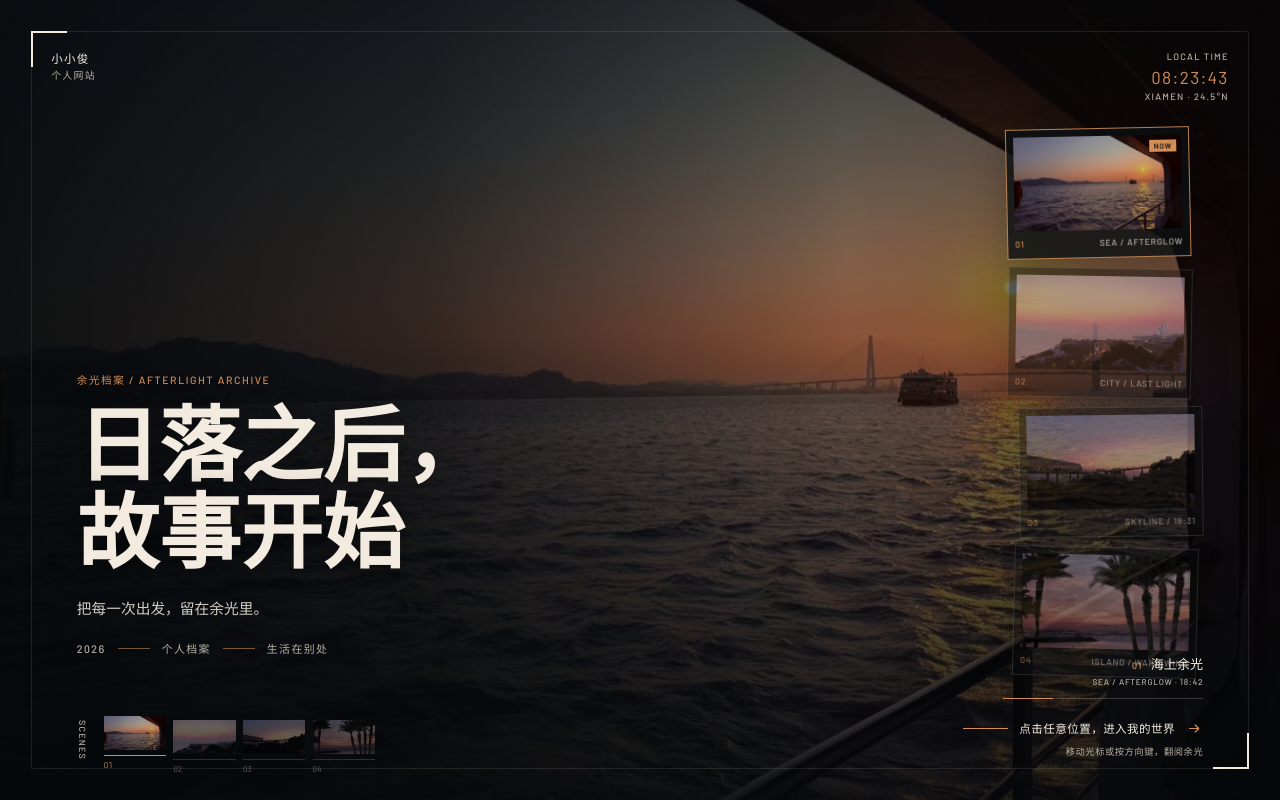
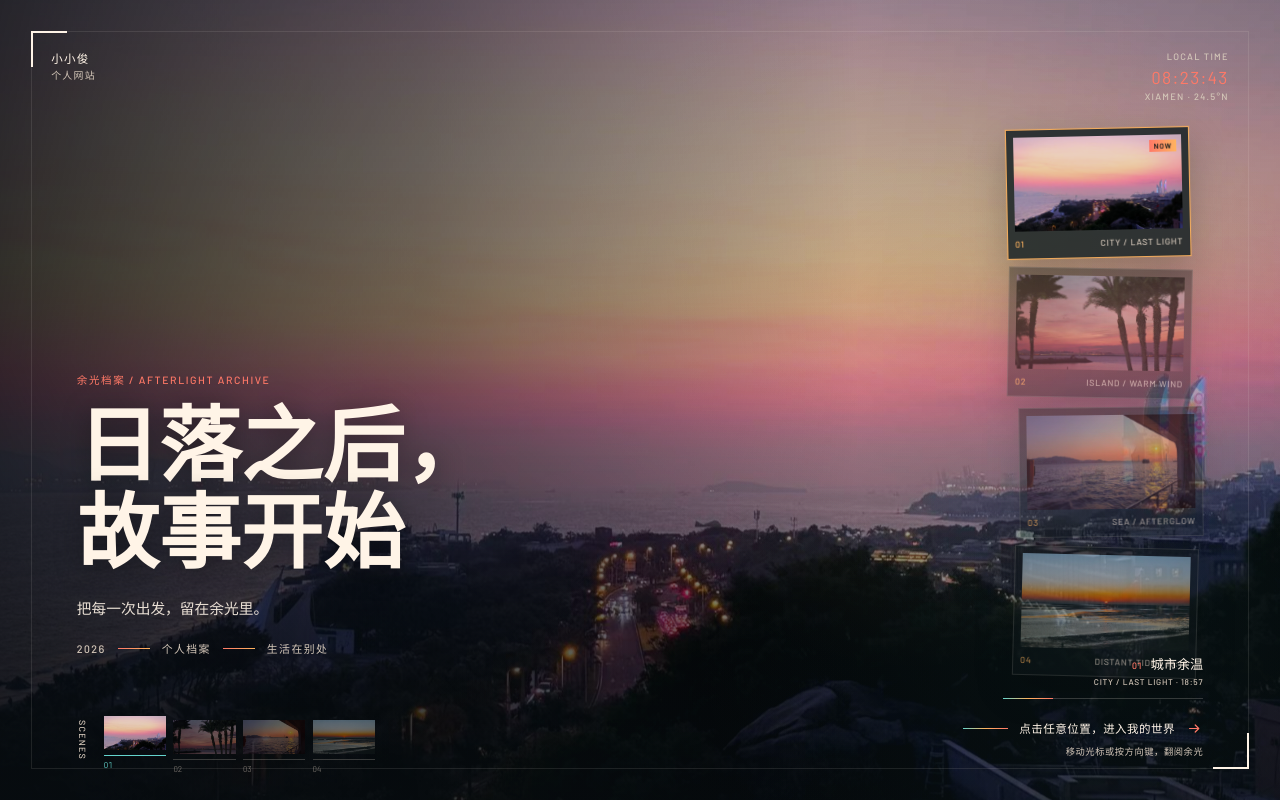
Before and after one commit to Liu-Zejun/xiaoxiaojun-site, a plain HTML site: page index.html in a window 1280 px wide. Drawn offline with Linux system fonts and the light colour scheme.

Commit message:
Brighten entry with vibrant sunset palette

```diff
--- a/css/entry.css
+++ b/css/entry.css
@@ -5,13 +5,14 @@
 }
 
 :root {
-  --entry-ink: #0c1113;
-  --entry-ink-soft: #151c1f;
-  --entry-paper: #f3ebdf;
-  --entry-paper-dim: #b8b0a5;
-  --entry-amber: #d38e55;
-  --entry-sea: #6f898b;
-  --entry-line: rgba(243, 235, 223, 0.22);
+  --entry-ink: #10191c;
+  --entry-ink-soft: #1a282b;
+  --entry-paper: #fff4e7;
+  --entry-paper-dim: #d4c7b9;
+  --entry-amber: #ffb45f;
+  --entry-coral: #ff7967;
+  --entry-sea: #64d4cd;
+  --entry-line: rgba(255, 244, 231, 0.3);
 }
 
 html,
@@ -73,7 +74,7 @@ body.entry-page {
   object-fit: cover;
   object-position: center 54%;
   opacity: 0;
-  filter: saturate(0.82) contrast(1.02) brightness(0.76);
+  filter: saturate(1.14) contrast(1.03) brightness(0.91);
   transform: scale(1.055) translate3d(
     calc((var(--pointer-x) - 0.5) * -12px),
     calc((var(--pointer-y) - 0.5) * -8px),
@@ -89,9 +90,10 @@ body.entry-page {
 
 .entry-wash {
   background:
-    linear-gradient(90deg, rgba(5, 9, 11, 0.9) 0%, rgba(5, 9, 11, 0.68) 33%, rgba(5, 9, 11, 0.2) 66%, rgba(5, 9, 11, 0.3) 100%),
-    linear-gradient(180deg, rgba(5, 9, 11, 0.56) 0%, rgba(5, 9, 11, 0.04) 42%, rgba(5, 9, 11, 0.76) 100%),
-    radial-gradient(circle at 72% 40%, rgba(207, 145, 86, 0.1), transparent 35%);
+    linear-gradient(90deg, rgba(7, 12, 16, 0.8) 0%, rgba(7, 12, 16, 0.5) 33%, rgba(7, 12, 16, 0.08) 67%, rgba(7, 12, 16, 0.14) 100%),
+    linear-gradient(180deg, rgba(8, 14, 18, 0.26) 0%, rgba(8, 14, 18, 0.02) 45%, rgba(8, 14, 18, 0.62) 100%),
+    radial-gradient(circle at 72% 38%, rgba(255, 166, 92, 0.16), transparent 35%),
+    radial-gradient(circle at 88% 76%, rgba(74, 207, 199, 0.1), transparent 34%);
   pointer-events: none;
 }
 
@@ -115,7 +117,7 @@ body.entry-page {
   position: absolute;
   width: 34px;
   height: 34px;
-  border-color: rgba(211, 142, 85, 0.72);
+  border-color: rgba(255, 121, 103, 0.86);
 }
 
 .entry-cropmarks::before {
@@ -180,7 +182,7 @@ body.entry-page {
 
 #entry-time {
   margin: 0.18rem 0;
-  color: var(--entry-amber);
+  color: var(--entry-coral);
   font-size: 1.08rem;
   font-weight: 400;
   letter-spacing: 0.08em;
@@ -207,7 +209,7 @@ body.entry-page {
   width: 100%;
   padding: 0.44rem 0.44rem 0.55rem;
   border: 1px solid rgba(243, 235, 223, 0.19);
-  background: rgba(10, 14, 16, 0.58);
+  background: rgba(16, 25, 28, 0.56);
   box-shadow: 0 14px 35px rgba(0, 0, 0, 0.22);
   opacity: 0.62;
   backdrop-filter: blur(8px);
@@ -231,8 +233,9 @@ body.entry-page {
 }
 
 .entry-archive-card.is-active {
-  border-color: rgba(211, 142, 85, 0.88);
-  background: rgba(12, 17, 19, 0.82);
+  border-color: rgba(255, 180, 95, 0.94);
+  background: rgba(18, 30, 33, 0.82);
+  box-shadow: 0 14px 35px rgba(0, 0, 0, 0.22), 0 0 0 1px rgba(255, 180, 95, 0.12);
   opacity: 1;
 }
 
@@ -242,7 +245,7 @@ body.entry-page {
   top: 0.72rem;
   right: 0.72rem;
   padding: 0.14rem 0.3rem;
-  background: var(--entry-amber);
+  background: linear-gradient(90deg, var(--entry-coral), var(--entry-amber));
   color: var(--entry-ink);
   font-size: 0.46rem;
   font-weight: 600;
@@ -276,7 +279,7 @@ body.entry-page {
   width: 100%;
   height: 100%;
   object-fit: cover;
-  filter: saturate(0.82) brightness(0.82);
+  filter: saturate(1.08) brightness(0.92);
 }
 
 .entry-archive-card figcaption {
@@ -313,7 +316,7 @@ body.entry-page {
 
 .entry-kicker {
   margin-bottom: 1.05rem;
-  color: var(--entry-amber);
+  color: var(--entry-coral);
   font-size: 0.66rem;
   font-weight: 500;
   letter-spacing: 0.15em;
@@ -326,7 +329,7 @@ body.entry-page {
   font-weight: 600;
   line-height: 1.07;
   text-wrap: balance;
-  text-shadow: 0 4px 30px rgba(0, 0, 0, 0.5);
+  text-shadow: 0 4px 28px rgba(0, 0, 0, 0.42);
 }
 
 .entry-title span {
@@ -335,7 +338,7 @@ body.entry-page {
 
 .entry-slogan {
   margin-top: 1.15rem;
-  color: rgba(243, 235, 223, 0.86);
+  color: rgba(255, 244, 231, 0.9);
   font-family: "Noto Serif SC", "Songti SC", "STSong", "SimSun", serif;
   font-size: clamp(0.88rem, 1.15vw, 1.08rem);
 }
@@ -355,7 +358,7 @@ body.entry-page {
 .entry-meta-line {
   width: 2rem;
   height: 1px;
-  background: rgba(211, 142, 85, 0.58);
+  background: linear-gradient(90deg, var(--entry-coral), var(--entry-amber));
 }
 
 .entry-filmstrip {
@@ -389,7 +392,7 @@ body.entry-page {
   width: 3.9rem;
   height: 2.5rem;
   padding-bottom: 0.28rem;
-  border-bottom: 1px solid rgba(243, 235, 223, 0.32);
+  border-bottom: 1px solid rgba(255, 244, 231, 0.4);
   opacity: 0.5;
   transition: opacity 380ms ease, border-color 380ms ease, transform 380ms ease;
 }
@@ -399,7 +402,7 @@ body.entry-page {
   width: 100%;
   height: 100%;
   object-fit: cover;
-  filter: saturate(0.74) brightness(0.78);
+  filter: saturate(0.98) brightness(0.9);
 }
 
 .entry-film-item span {
@@ -412,13 +415,13 @@ body.entry-page {
 }
 
 .entry-film-item.is-active {
-  border-color: var(--entry-amber);
+  border-color: var(--entry-sea);
   opacity: 1;
   transform: translateY(-4px);
 }
 
 .entry-film-item.is-active span {
-  color: var(--entry-amber);
+  color: var(--entry-sea);
 }
 
 .entry-scene-readout {
@@ -441,7 +444,7 @@ body.entry-page {
 }
 
 #entry-scene-number {
-  color: var(--entry-amber);
+  color: var(--entry-coral);
   font-size: 0.58rem;
   font-weight: 500;
   font-variant-numeric: tabular-nums;
@@ -474,7 +477,7 @@ body.entry-page {
   display: block;
   width: 100%;
   height: 100%;
-  background: var(--entry-amber);
+  background: linear-gradient(90deg, var(--entry-sea), var(--entry-amber), var(--entry-coral));
   transform: scaleX(0.25);
   transform-origin: left center;
   transition: transform 520ms cubic-bezier(0.22, 0.61, 0.36, 1);
@@ -505,14 +508,14 @@ body.entry-page {
   display: block;
   width: 2.8rem;
   height: 1px;
-  background: var(--entry-amber);
+  background: linear-gradient(90deg, var(--entry-sea), var(--entry-amber), var(--entry-coral));
 }
 
 .entry-hint-arrow {
   width: 17px;
   height: 17px;
   fill: none;
-  stroke: var(--entry-amber);
+  stroke: var(--entry-coral);
   stroke-width: 1.7;
   stroke-linecap: round;
   stroke-linejoin: round;
@@ -544,7 +547,7 @@ body.entry-page {
 }
 
 .entry-scene.is-leaving .entry-scene-image {
-  filter: saturate(0.7) contrast(0.95) brightness(0.48);
+  filter: saturate(0.9) contrast(0.98) brightness(0.62);
   transform: scale(1.09);
 }
 
@@ -569,7 +572,7 @@ body.entry-page {
   left: 0.75rem;
   z-index: 20;
   padding: 0.6rem 0.9rem;
-  border: 1px solid var(--entry-amber);
+  border: 1px solid var(--entry-coral);
   border-radius: 2px;
   background: var(--entry-ink);
   color: var(--entry-paper);
@@ -631,8 +634,9 @@ body.entry-page {
 
   .entry-wash {
     background:
-      linear-gradient(180deg, rgba(5, 9, 11, 0.46) 0%, rgba(5, 9, 11, 0.04) 29%, rgba(5, 9, 11, 0.84) 100%),
-      linear-gradient(90deg, rgba(5, 9, 11, 0.42), rgba(5, 9, 11, 0.04) 74%);
+      linear-gradient(180deg, rgba(8, 14, 18, 0.3) 0%, rgba(8, 14, 18, 0.02) 32%, rgba(8, 14, 18, 0.72) 100%),
+      linear-gradient(90deg, rgba(8, 14, 18, 0.38), rgba(8, 14, 18, 0.02) 76%),
+      radial-gradient(circle at 78% 22%, rgba(255, 166, 92, 0.16), transparent 38%);
   }
 
   .entry-cropmarks {
--- a/index.html
+++ b/index.html
@@ -16,10 +16,11 @@
   <main class="entry-main" id="main">
     <a class="entry-scene" id="entry-scene" href="home.html" aria-label="进入小小俊的个人网站。左右方向键可翻阅余光。">
       <div class="entry-scenes" aria-hidden="true">
-        <img class="entry-scene-image is-active" src="images/snap-collection/6.jpg" alt="" width="1280" height="960" fetchpriority="high" decoding="async">
-        <img class="entry-scene-image" src="images/snap-collection/1.jpg" alt="" width="1600" height="1200" decoding="async">
-        <img class="entry-scene-image" src="images/snap-collection/2.jpg" alt="" width="1600" height="1200" decoding="async">
+        <img class="entry-scene-image is-active" src="images/snap-collection/1.jpg" alt="" width="1600" height="1200" fetchpriority="high" decoding="async">
         <img class="entry-scene-image" src="images/snap-collection/8.jpg" alt="" width="1600" height="1200" decoding="async">
+        <img class="entry-scene-image" src="images/snap-collection/6.jpg" alt="" width="1280" height="960" decoding="async">
+        <!-- CC0: Leigh-on-Sea beach sunset, Joshua Fuller, via Wikimedia Commons -->
+        <img class="entry-scene-image" src="images/entry-vibrant-sunset.jpg" alt="" width="1920" height="1280" decoding="async">
       </div>
       <div class="entry-wash" aria-hidden="true"></div>
       <div class="entry-intro" aria-hidden="true"></div>
@@ -36,20 +37,20 @@
 
       <div class="entry-archive" aria-hidden="true">
         <figure class="entry-archive-card is-active" data-index="0">
-          <div class="entry-archive-photo"><img src="images/snap-collection/6.jpg" alt="" width="1280" height="960" loading="lazy"></div>
-          <figcaption><span>01</span><span>SEA / AFTERGLOW</span></figcaption>
+          <div class="entry-archive-photo"><img src="images/snap-collection/1.jpg" alt="" width="1600" height="1200" loading="lazy"></div>
+          <figcaption><span>01</span><span>CITY / LAST LIGHT</span></figcaption>
         </figure>
         <figure class="entry-archive-card" data-index="1">
-          <div class="entry-archive-photo"><img src="images/snap-collection/1.jpg" alt="" width="1600" height="1200" loading="lazy"></div>
-          <figcaption><span>02</span><span>CITY / LAST LIGHT</span></figcaption>
+          <div class="entry-archive-photo"><img src="images/snap-collection/8.jpg" alt="" width="1600" height="1200" loading="lazy"></div>
+          <figcaption><span>02</span><span>ISLAND / WARM WIND</span></figcaption>
         </figure>
         <figure class="entry-archive-card" data-index="2">
-          <div class="entry-archive-photo"><img src="images/snap-collection/2.jpg" alt="" width="1600" height="1200" loading="lazy"></div>
-          <figcaption><span>03</span><span>SKYLINE / 18:31</span></figcaption>
+          <div class="entry-archive-photo"><img src="images/snap-collection/6.jpg" alt="" width="1280" height="960" loading="lazy"></div>
+          <figcaption><span>03</span><span>SEA / AFTERGLOW</span></figcaption>
         </figure>
         <figure class="entry-archive-card" data-index="3">
-          <div class="entry-archive-photo"><img src="images/snap-collection/8.jpg" alt="" width="1600" height="1200" loading="lazy"></div>
-          <figcaption><span>04</span><span>ISLAND / WARM WIND</span></figcaption>
+          <div class="entry-archive-photo"><img src="images/entry-vibrant-sunset.jpg" alt="" width="1920" height="1280" loading="lazy"></div>
+          <figcaption><span>04</span><span>DISTANT TIDE / 18:18</span></figcaption>
         </figure>
       </div>
 
@@ -72,19 +73,19 @@
       <div class="entry-filmstrip" aria-hidden="true">
         <span class="entry-film-label">SCENES</span>
         <div class="entry-film-list">
-          <div class="entry-film-item is-active" data-index="0"><img src="images/snap-collection/6.jpg" alt="" width="1280" height="960"><span>01</span></div>
-          <div class="entry-film-item" data-index="1"><img src="images/snap-collection/1.jpg" alt="" width="1600" height="1200"><span>02</span></div>
-          <div class="entry-film-item" data-index="2"><img src="images/snap-collection/2.jpg" alt="" width="1600" height="1200"><span>03</span></div>
-          <div class="entry-film-item" data-index="3"><img src="images/snap-collection/8.jpg" alt="" width="1600" height="1200"><span>04</span></div>
+          <div class="entry-film-item is-active" data-index="0"><img src="images/snap-collection/1.jpg" alt="" width="1600" height="1200"><span>01</span></div>
+          <div class="entry-film-item" data-index="1"><img src="images/snap-collection/8.jpg" alt="" width="1600" height="1200"><span>02</span></div>
+          <div class="entry-film-item" data-index="2"><img src="images/snap-collection/6.jpg" alt="" width="1280" height="960"><span>03</span></div>
+          <div class="entry-film-item" data-index="3"><img src="images/entry-vibrant-sunset.jpg" alt="" width="1920" height="1280"><span>04</span></div>
         </div>
       </div>
 
       <div class="entry-scene-readout" aria-hidden="true">
         <div class="entry-scene-readout-head">
           <span id="entry-scene-number">01</span>
-          <span id="entry-scene-name">海上余光</span>
+          <span id="entry-scene-name">城市余温</span>
         </div>
-        <p id="entry-scene-detail">SEA / AFTERGLOW · 18:42</p>
+        <p id="entry-scene-detail">CITY / LAST LIGHT · 18:57</p>
         <span class="entry-scene-progress"><span id="entry-scene-progress"></span></span>
       </div>
 
--- a/js/entry.js
+++ b/js/entry.js
@@ -10,10 +10,10 @@
   var sceneDetail = document.getElementById("entry-scene-detail");
   var sceneProgress = document.getElementById("entry-scene-progress");
   var sceneData = [
-    { number: "01", name: "海上余光", detail: "SEA / AFTERGLOW · 18:42" },
-    { number: "02", name: "城市余温", detail: "CITY / LAST LIGHT · 18:57" },
-    { number: "03", name: "暮色步道", detail: "SKYLINE / LAST LIGHT · 18:31" },
-    { number: "04", name: "岛上晚风", detail: "ISLAND / WARM WIND · 19:06" }
+    { number: "01", name: "城市余温", detail: "CITY / LAST LIGHT · 18:57" },
+    { number: "02", name: "岛上晚风", detail: "ISLAND / WARM WIND · 19:06" },
+    { number: "03", name: "海上余光", detail: "SEA / AFTERGLOW · 18:42" },
+    { number: "04", name: "远方潮汐", detail: "DISTANT TIDE · 18:18" }
   ];
   var reduceMotion = window.matchMedia("(prefers-reduced-motion: reduce)");
   var activeIndex = 0;
```
Also changed, not shown: images/entry-vibrant-sunset.jpg (added).
